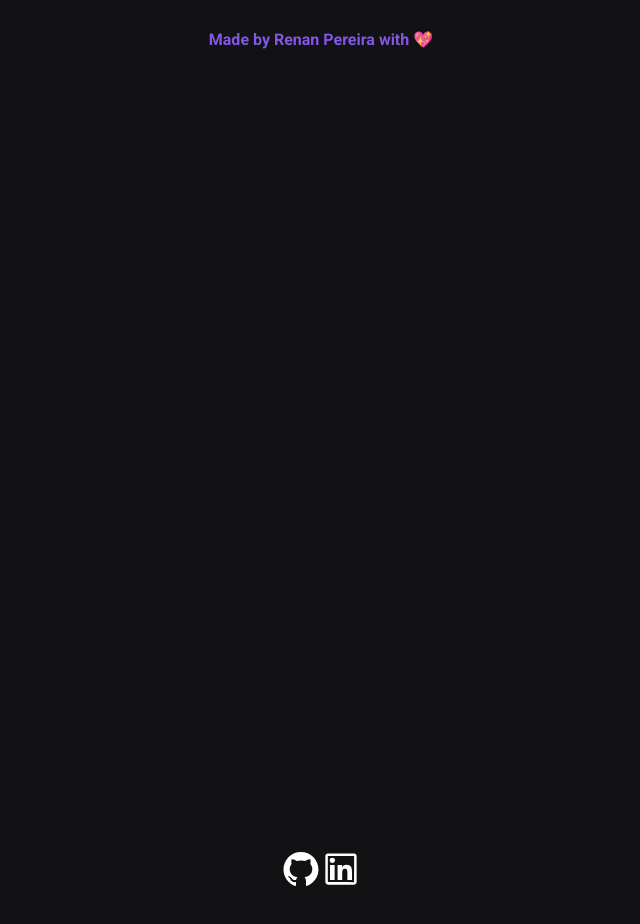
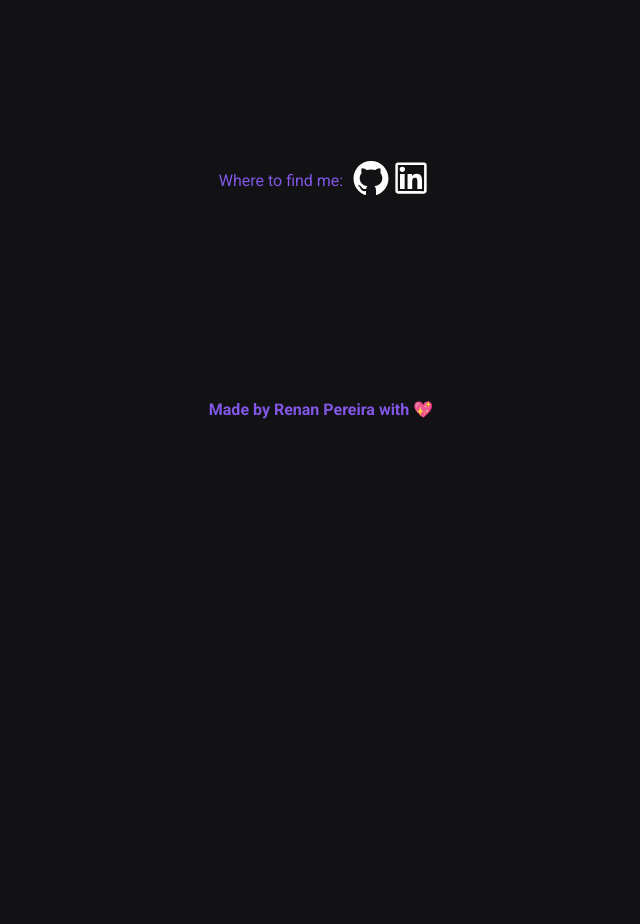
Before and after one commit to r3nanp/pokedex, a Next.js app: page /about in a window 1280 px wide. Shown: the top 924 px of the page, without its empty margins (319-959 px from the left). After the commit the page ends 800 px from the top, so only its background shows below. Built offline with nearby package versions, Linux system fonts and the light colour scheme.

Commit message:
styles: add the styles to about page

```diff
--- a/src/pages/about.tsx
+++ b/src/pages/about.tsx
@@ -4,7 +4,6 @@ import Link from 'next/link'
 import {
   Wrapper,
   Content,
-  Header,
   Footer,
   GithubLogo,
   LinkedinLogo,
@@ -17,16 +16,10 @@ export default function About(): JSX.Element {
         <title>About</title>
       </Head>
 
-      <main>
       <Wrapper>
-          <Header>
-            <h1>Made by Renan Pereira with 💖</h1>
-          </Header>
-
-          <Content />
-
-          <Footer>
+        <Content>
           <div>
+            <p>Where to find me:</p>
             <Link href="https://github.com/r3nanp">
               <a target="blank">
                 <GithubLogo />
@@ -38,9 +31,12 @@ export default function About(): JSX.Element {
               </a>
             </Link>
           </div>
+        </Content>
+
+        <Footer>
+          <h1>Made by Renan Pereira with 💖</h1>
         </Footer>
       </Wrapper>
-      </main>
     </>
   )
 }
--- a/src/styles/about.ts
+++ b/src/styles/about.ts
@@ -1,7 +1,7 @@
 import styled, { css } from 'styled-components'
 import { AiOutlineGithub, AiOutlineLinkedin } from 'react-icons/ai'
 
-export const Wrapper = styled.div`
+export const Wrapper = styled.main`
   display: flex;
   flex-direction: column;
   align-items: center;
@@ -11,29 +11,25 @@ export const Wrapper = styled.div`
 `
 
 export const Content = styled.div`
-  height: 100vh;
-`
+  height: 50vh;
 
-export const Header = styled.header`
   display: flex;
-  padding-top: 30px;
-  > h1 {
-    color: var(--primary);
-    text-align: center;
-    font: 700 16px Roboto, sans-serif;
-    text-align: center;
-  }
-`
-
-export const Footer = styled.footer`
-  width: 100vw;
+  flex-direction: column;
 
   > div {
+    height: 100%;
     display: flex;
     align-items: center;
     justify-content: center;
 
     padding-bottom: 40px;
+
+    > p {
+      text-align: center;
+      padding: 0.5rem;
+      color: var(--primary);
+    }
+
     > a {
       color: var(--primary);
       text-decoration: none;
@@ -43,6 +39,17 @@ export const Footer = styled.footer`
         text-decoration: underline;
       }
     }
+  }
+`
+
+export const Footer = styled.footer`
+  display: flex;
+  margin-bottom: 40px;
+  > h1 {
+    color: var(--primary);
+    text-align: center;
+    font: 700 16px Roboto, sans-serif;
+    text-align: center;
   }
 `
 
```
Lines whose indentation alone changed are shown as unchanged.
